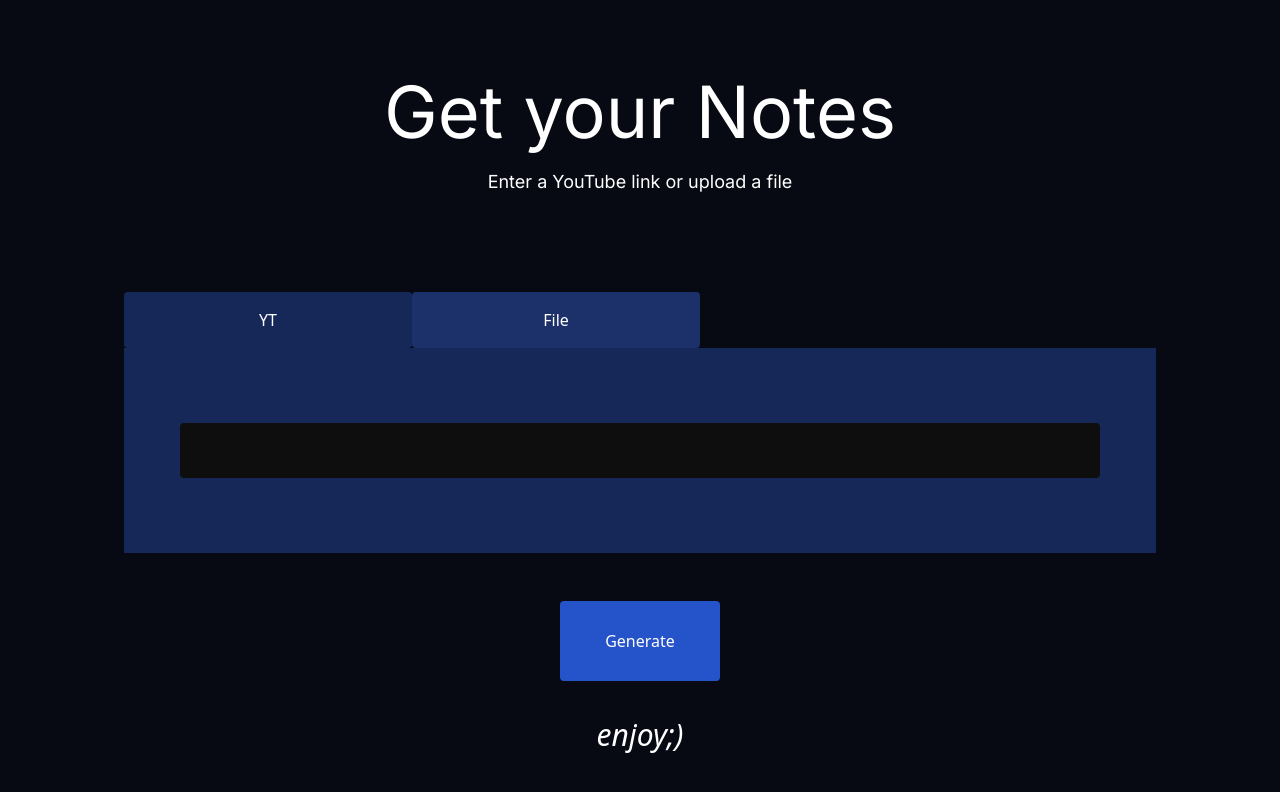
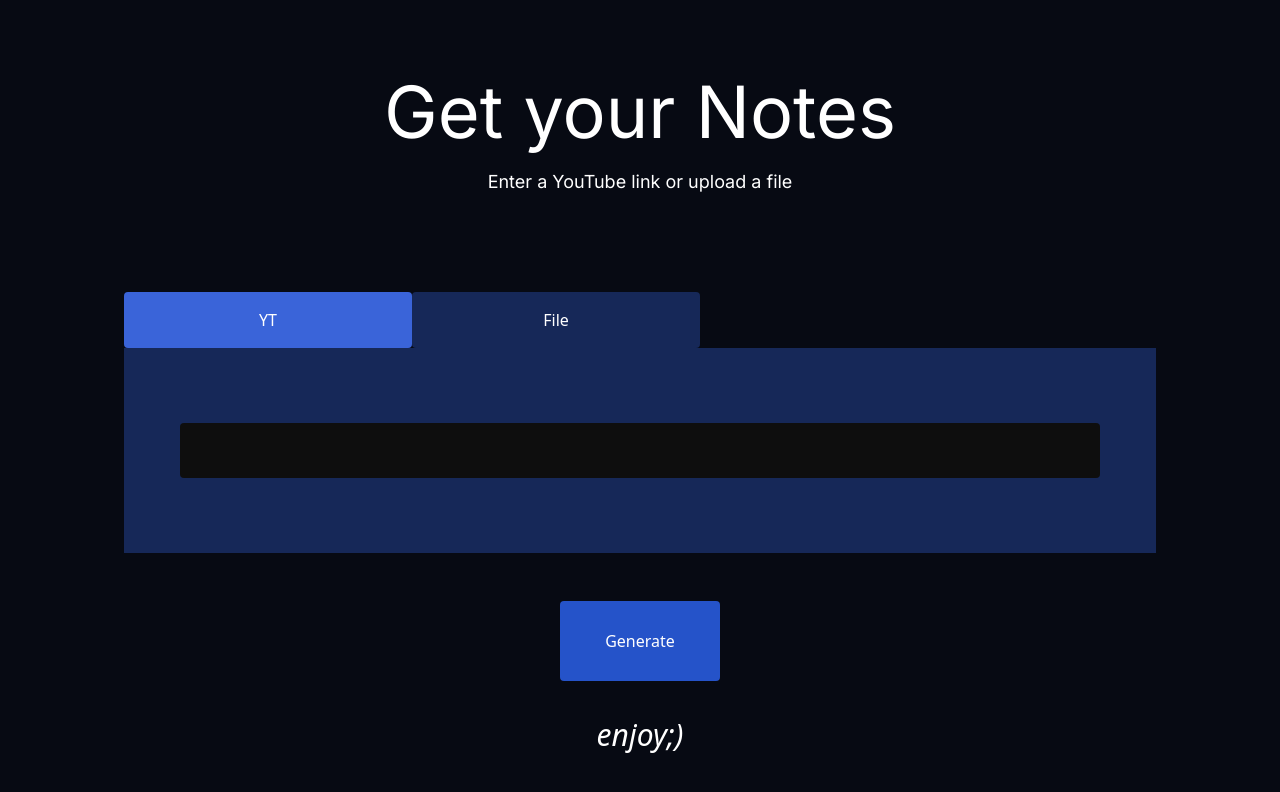
Before and after one commit to AweSamarth/notist, a Next.js app: page /components/Dupload in a window 1280 px wide. Shown: the top 792 px of the page. Built offline with nearby package versions, Linux system fonts and the light colour scheme.

Commit message:
bg changing

```diff
--- a/pages/components/Dupload.tsx
+++ b/pages/components/Dupload.tsx
@@ -15,12 +15,8 @@ export default function Upload(){
             </div>
             <div className="link w-1020px h-250px my-10 ">
             <label>
-            <motion.button className='bg-[#162858] w-72 h-14 p-2 rounded yt' onClick={() => setSelectedBtn(true)}>YT {selectedBtn? (
-                <motion.div className="underline" layoutId="underline" />
-              ) : null}</motion.button>
-            <motion.button className='bg-[#1C316A] w-72 h-14 p-2 rounded file' onClick={() => setSelectedBtn(false)}>File {!selectedBtn? (
-                <motion.div className="underline" layoutId="underline" />
-              ) : null}</motion.button>
+            <motion.button className={` w-72 h-14 p-2 rounded yt ${selectedBtn?"bg-[#3a64d9]":"bg-[#162858]"}`} onClick={() => {setSelectedBtn(true)}}>YT </motion.button>
+            <motion.button className={` w-72 h-14 p-2 rounded yt ${!selectedBtn?"bg-[#3a64d9]":"bg-[#162858]"}`} onClick={() => {setSelectedBtn(false)}}>File </motion.button>
 
                 <div className='w-full bg-[#162858] flex flex-col items-center justify-center  mt-0'>
                 <input type="text" className='bg-[#0E0E0E] w-[920px] h-[55px] my-[75px] mx-[56px] rounded '/>
```
